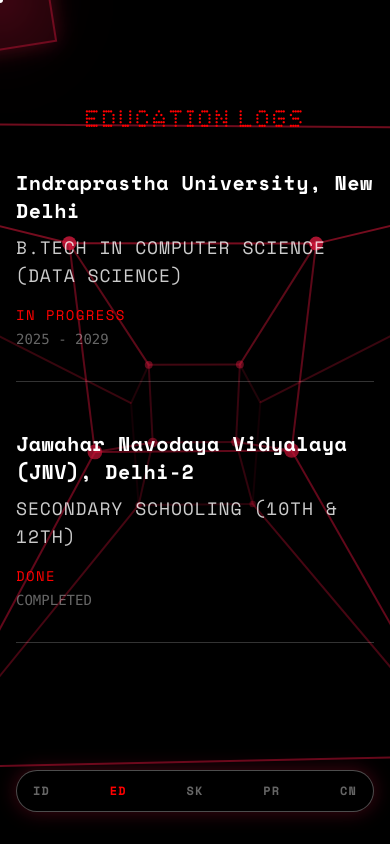
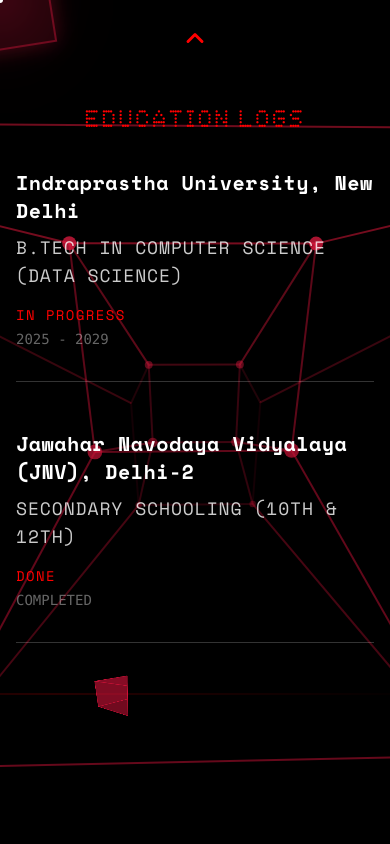
Before and after one commit to entr0py-y/Endeavor, a Next.js app: page / in a window 390 px wide. Both pictures are taken after a click on the button "VIEW EDUCATION". Built offline with nearby package versions, Linux system fonts and the light colour scheme.

Commit message:
Mobile: remove dock, add swipe navigation, up arrow, show prism

```diff
--- a/components/ScrollPrism.tsx
+++ b/components/ScrollPrism.tsx
@@ -126,7 +126,7 @@
 
     return (
         <div
-            className="fixed bottom-8 md:bottom-12 z-50 hidden md:block pointer-events-none"
+            className="fixed bottom-20 md:bottom-12 z-50 pointer-events-none"
             style={{
                 left: `${xPosition}%`,
                 transform: 'translateX(-50%)',
--- a/pages/index.tsx
+++ b/pages/index.tsx
@@ -65,18 +65,70 @@
     }
   };
 
-  // Prevent manual scroll globally
+  // Navigate to next/previous section (one at a time)
+  const goToNextSection = () => {
+    setCurrentSectionIndex(prev => Math.min(prev + 1, sectionsList.length - 1));
+  };
+
+  const goToPrevSection = () => {
+    setCurrentSectionIndex(prev => Math.max(prev - 1, 0));
+  };
+
+  const goToFirstSection = () => {
+    setCurrentSectionIndex(0);
+  };
+
+  // Handle touch/swipe gestures for mobile (one slide at a time)
   useEffect(() => {
+    let touchStartY = 0;
+    let touchEndY = 0;
+    let isTransitioning = false;
+    const transitionDuration = 1200; // Match CSS transition
+
+    const handleTouchStart = (e: TouchEvent) => {
+      touchStartY = e.touches[0].clientY;
+    };
+
+    const handleTouchEnd = (e: TouchEvent) => {
+      if (isTransitioning) return;
+
+      touchEndY = e.changedTouches[0].clientY;
+      const deltaY = touchStartY - touchEndY;
+      const threshold = 50; // Minimum swipe distance
+
+      if (Math.abs(deltaY) > threshold) {
+        isTransitioning = true;
+
+        if (deltaY > 0) {
+          // Swipe up - go to next section
+          setCurrentSectionIndex(prev => Math.min(prev + 1, sectionsList.length - 1));
+        } else {
+          // Swipe down - go to previous section
+          setCurrentSectionIndex(prev => Math.max(prev - 1, 0));
+        }
+
+        // Prevent multiple transitions
+        setTimeout(() => {
+          isTransitioning = false;
+        }, transitionDuration);
+      }
+    };
+
+    // Prevent default scroll
     const preventDefault = (e: Event) => e.preventDefault();
 
     window.addEventListener('wheel', preventDefault, { passive: false });
     window.addEventListener('touchmove', preventDefault, { passive: false });
+    window.addEventListener('touchstart', handleTouchStart, { passive: true });
+    window.addEventListener('touchend', handleTouchEnd, { passive: true });
 
     return () => {
       window.removeEventListener('wheel', preventDefault);
       window.removeEventListener('touchmove', preventDefault);
+      window.removeEventListener('touchstart', handleTouchStart);
+      window.removeEventListener('touchend', handleTouchEnd);
     };
-  }, []);
+  }, [sectionsList.length]);
 
   return (
     <div
@@ -119,18 +171,30 @@
         </div>
       </nav>
 
-      {/* Mobile Bottom Dock */}
-      <nav className="fixed bottom-8 left-4 right-4 z-[9999] md:hidden flex justify-between items-center bg-black border border-white/30 rounded-full px-4 py-3 pointer-events-auto shadow-[0_0_20px_rgba(220,20,60,0.3)]">
-        {sectionsList.map((item, index) => (
-          <button
-            key={item}
-            onClick={() => scrollToSection(item)}
-            className={`text-xs font-bold tracking-widest transition-colors ${currentSectionIndex === index ? 'text-nothing-red' : 'text-white/40'}`}
+      {/* Up Arrow - Return to First Slide (visible on non-first slides, mobile) */}
+      {currentSectionIndex > 0 && (
+        <button
+          onClick={goToFirstSection}
+          className="fixed top-6 left-1/2 -translate-x-1/2 z-[9999] md:hidden pointer-events-auto"
+          aria-label="Go to top"
+        >
+          <svg
+            width="28"
+            height="28"
+            viewBox="0 0 24 24"
+            fill="none"
+            className="text-nothing-red"
           >
-            {item === 'identity' ? 'ID' : item === 'education' ? 'ED' : item === 'skills' ? 'SK' : item === 'projects' ? 'PR' : 'CN'}
-          </button>
-        ))}
-      </nav>
+            <path
+              d="M6 15L12 9L18 15"
+              stroke="currentColor"
+              strokeWidth="2.5"
+              strokeLinecap="round"
+              strokeLinejoin="round"
+            />
+          </svg>
+        </button>
+      )}
 
       {/* Content Wrapper - Vertical Stacked Sections */}
       <div
```
